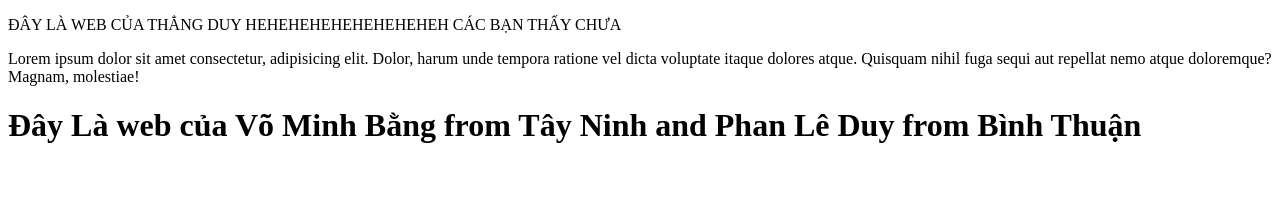
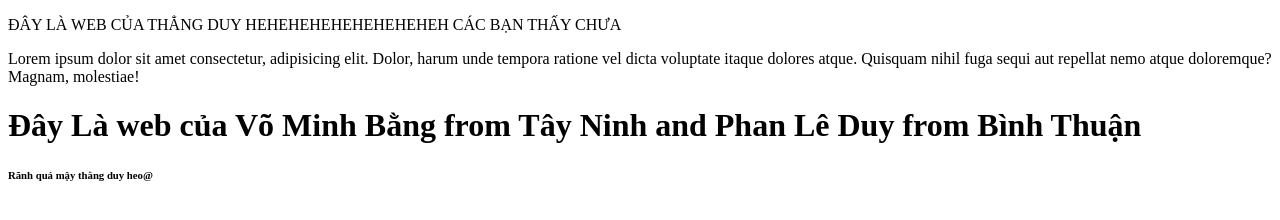
Before and after one commit to phanleduy1998/sythien, a website: page index.html in a window 1280 px wide. Drawn offline with Linux system fonts and the light colour scheme.

Commit message:
rãnh quá mậy

```diff
--- a/index.html
+++ b/index.html
@@ -10,5 +10,6 @@
     <p>ĐÂY LÀ WEB CỦA THẲNG DUY HEHEHEHEHEHEHEHEHEH CÁC BẠN THẤY CHƯA</p>
     <p>Lorem ipsum dolor sit amet consectetur, adipisicing elit. Dolor, harum unde tempora ratione vel dicta voluptate itaque dolores atque. Quisquam nihil fuga sequi aut repellat nemo atque doloremque? Magnam, molestiae!</p>
     <h1>Đây Là web của Võ Minh Bằng from Tây Ninh and Phan Lê Duy from Bình Thuận </h1>
+    <h6>Rãnh quá mậy thằng duy heo@</h6>
 </body>
 </html>
```
